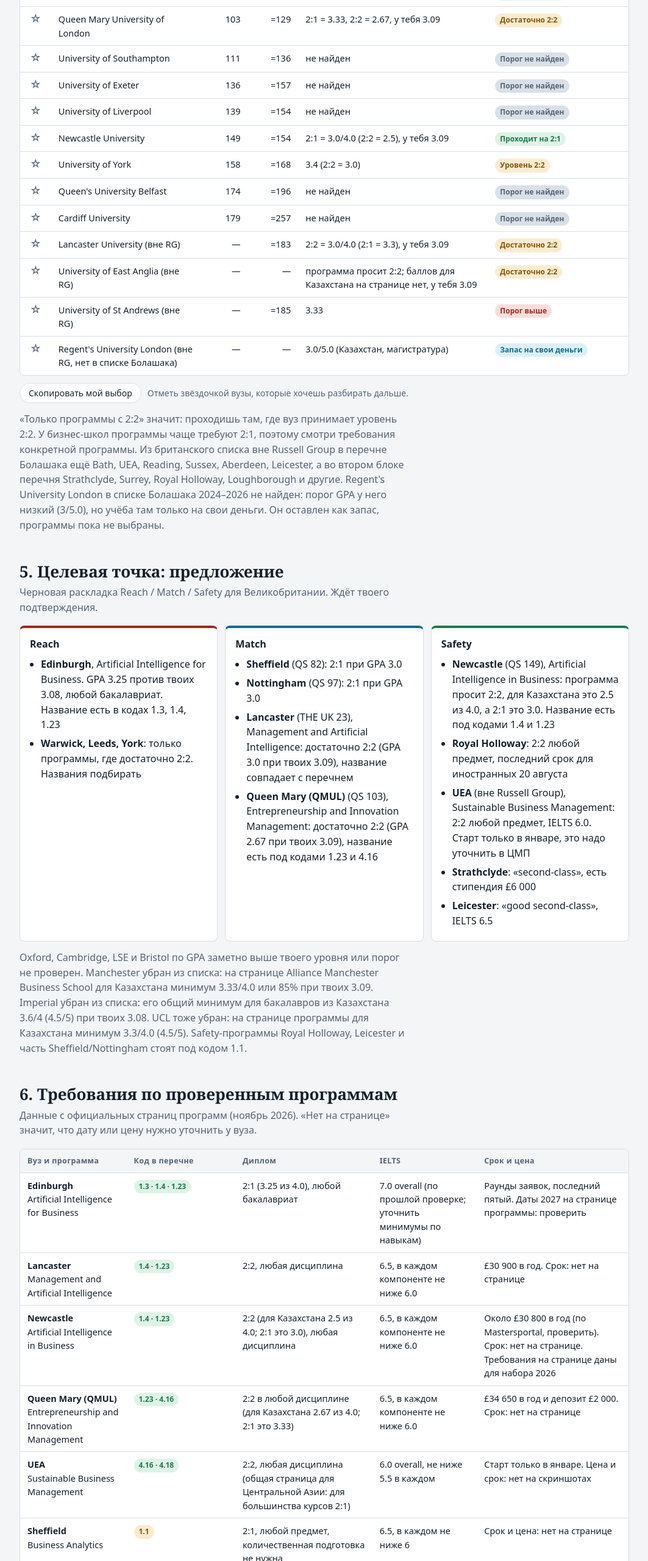
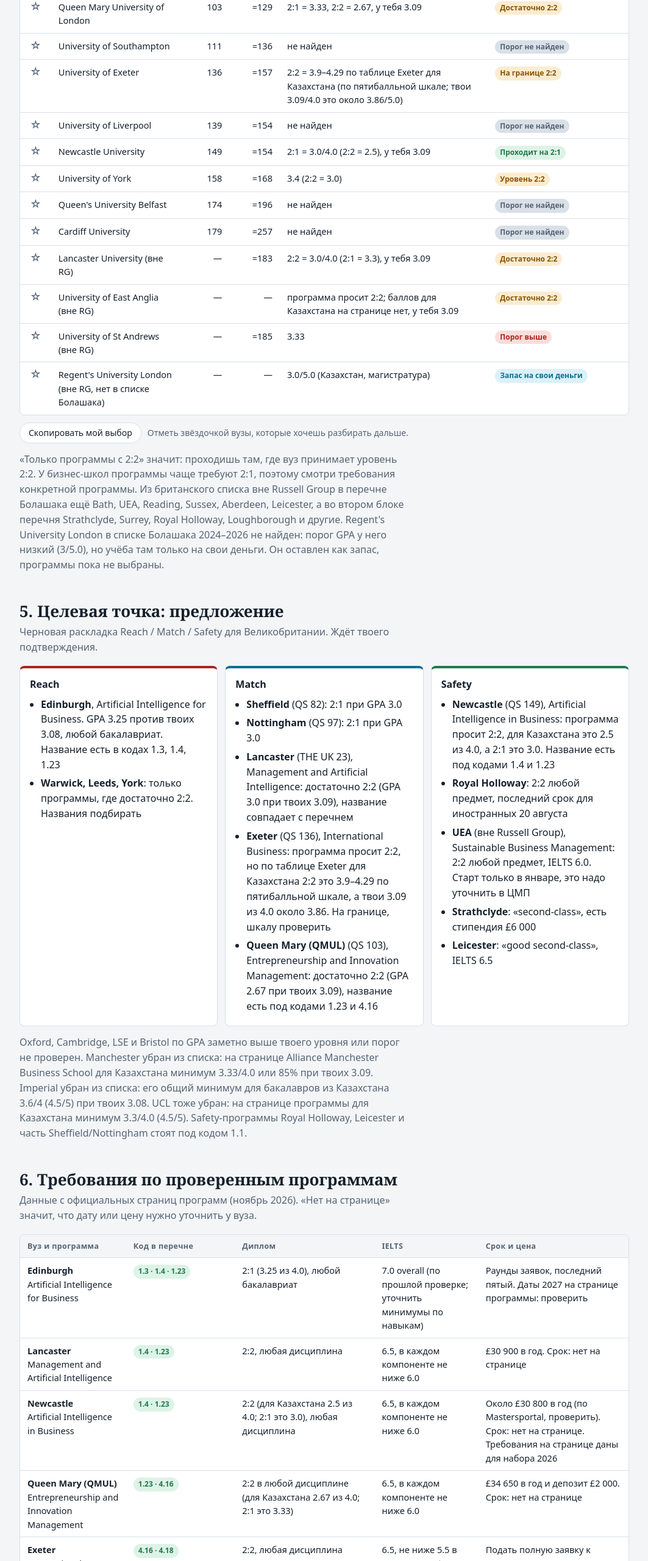
Before and after one commit to svulee-jpg/masters-abroad-2027, a plain HTML site: page site/index.html in a window 1280 px wide. Shown: the part 6100-8660 px from the top of the page at 61% size, without its empty margins (108-1171 px from the left). Drawn offline with Linux system fonts and the light colour scheme.

Commit message:
Add Exeter (MSc International Business) as a Match candidate, record Kazakhstan table
Co-Authored-By: Claude Sonnet 5.5 <noreply@anthropic.com>
Claude-Session: https://claude.ai/code/session_01M5FxfYeA7HBG2yaeZsGuze

```diff
--- a/site/index.html
+++ b/site/index.html
@@ -377,6 +377,7 @@ tr.p-closed td { opacity: .62; }
         <li><b>Sheffield</b> (QS 82): 2:1 при GPA 3.0</li>
         <li><b>Nottingham</b> (QS 97): 2:1 при GPA 3.0</li>
         <li><b>Lancaster</b> (THE UK 23), Management and Artificial Intelligence: достаточно 2:2 (GPA 3.0 при твоих 3.09), название совпадает с перечнем</li>
+        <li><b>Exeter</b> (QS 136), International Business: программа просит 2:2, но по таблице Exeter для Казахстана 2:2 это 3.9–4.29 по пятибалльной шкале, а твои 3.09 из 4.0 около 3.86. На границе, шкалу проверить</li>
         <li><b>Queen Mary (QMUL)</b> (QS 103), Entrepreneurship and Innovation Management: достаточно 2:2 (GPA 2.67 при твоих 3.09), название есть под кодами 1.23 и 4.16</li>
       </ul>
     </div>
@@ -407,6 +408,7 @@ tr.p-closed td { opacity: .62; }
         <tr><td><b>Lancaster</b><br>Management and Artificial Intelligence</td><td><span class="pill good">1.4 · 1.23</span></td><td>2:2, любая дисциплина</td><td>6.5, в каждом компоненте не ниже 6.0</td><td>£30 900 в год. Срок: нет на странице</td></tr>
         <tr><td><b>Newcastle</b><br>Artificial Intelligence in Business</td><td><span class="pill good">1.4 · 1.23</span></td><td>2:2 (для Казахстана 2.5 из 4.0; 2:1 это 3.0), любая дисциплина</td><td>6.5, в каждом компоненте не ниже 6.0</td><td>Около £30 800 в год (по Mastersportal, проверить). Срок: нет на странице. Требования на странице даны для набора 2026</td></tr>
         <tr><td><b>Queen Mary (QMUL)</b><br>Entrepreneurship and Innovation Management</td><td><span class="pill good">1.23 · 4.16</span></td><td>2:2 в любой дисциплине (для Казахстана 2.67 из 4.0; 2:1 это 3.33)</td><td>6.5, в каждом компоненте не ниже 6.0</td><td>£34 650 в год и депозит £2 000. Срок: нет на странице</td></tr>
+        <tr><td><b>Exeter</b><br>International Business</td><td><span class="pill good">4.16 · 4.18</span></td><td>2:2, любая дисциплина (Казахстан: 2:2 = 3.9–4.29, 2:1 = 4.3–4.69 по таблице Exeter; шкалу проверить)</td><td>6.5, не ниже 5.5 в каждом (профиль B1)</td><td>Подать полную заявку к середине июля (совет Exeter для иностранных). Цена: нет на странице программы</td></tr>
         <tr><td><b>UEA</b><br>Sustainable Business Management</td><td><span class="pill good">4.16 · 4.18</span></td><td>2:2, любая дисциплина (общая страница для Центральной Азии: для большинства курсов 2:1)</td><td>6.0 overall, не ниже 5.5 в каждом</td><td>Старт только в январе. Цена и срок: нет на скриншотах</td></tr>
         <tr><td><b>Sheffield</b><br>Business Analytics</td><td><span class="pill warn">1.1</span></td><td>2:1, любой предмет, количественная подготовка не нужна</td><td>6.5, в каждом не ниже 6</td><td>Срок и цена: нет на странице</td></tr>
         <tr><td><b>Nottingham</b><br>Business Analytics</td><td><span class="pill warn">1.1</span></td><td>2:1 в любой дисциплине и 2:1 в модулях с математикой или статистикой</td><td>6.5, не ниже 6.0</td><td>Цена: нет на странице</td></tr>
@@ -760,7 +762,7 @@ tr.p-closed td { opacity: .62; }
   <ol class="decide">
     <li><b>Добавить код 1.1 пятым направлением?</b> Рекомендация: да. Там Business Analytics, самые проходимые по GPA программы Sheffield, Nottingham, Royal Holloway, Leicester.</li>
     <li><b>Подтвердить целевую точку</b> из раздела 5 или заменить вузы звёздочками в разделе 4.</li>
-    <li><b>Найти пороги GPA</b> у Glasgow, Southampton, Exeter, Liverpool, QUB и Cardiff.</li>
+    <li><b>Найти пороги GPA</b> у Glasgow, Southampton, Liverpool, QUB и Cardiff.</li>
     <li><b>Подобрать программы</b> под коды 1.4, 1.23, 4.16, 4.18 в Sheffield, Nottingham, Durham, Leeds и York и сверить названия с перечнем.</li>
     <li><b>Записаться на IELTS</b> на начало декабря 2026, крайний срок 31 декабря (British Council Казахстан, компьютерный Academic). Без него в январе не подать в британские вузы, для GLOCAL он нужен к 14 января.</li>
     <li><b>Какие три заявки Erasmus Mundus подавать.</b> Рекомендация: GLOCAL (14 января) и Global COOP (27 января); третью оставить под NavigAIte EU, если старт в январе 2028 подходит, иначе под другую программу из каталога EMJM.</li>
@@ -809,7 +811,7 @@ var UNIS = [
   {n:"University of Nottingham", qs:97, the:"=157", gpa:"3.0 (2:2 = 2.5)", cat:"ok21", fit:"Проходит на 2:1"},
   {n:"Queen Mary University of London", qs:103, the:"=129", gpa:"2:1 = 3.33, 2:2 = 2.67, у тебя 3.09", cat:"ok22", fit:"Достаточно 2:2"},
   {n:"University of Southampton", qs:111, the:"=136", gpa:"не найден", cat:"unknown", fit:"Порог не найден"},
-  {n:"University of Exeter", qs:136, the:"=157", gpa:"не найден", cat:"unknown", fit:"Порог не найден"},
+  {n:"University of Exeter", qs:136, the:"=157", gpa:"2:2 = 3.9–4.29 по таблице Exeter для Казахстана (по пятибалльной шкале; твои 3.09/4.0 это около 3.86/5.0)", cat:"near", fit:"На границе 2:2"},
   {n:"University of Liverpool", qs:139, the:"=154", gpa:"не найден", cat:"unknown", fit:"Порог не найден"},
   {n:"Newcastle University", qs:149, the:"=154", gpa:"2:1 = 3.0/4.0 (2:2 = 2.5), у тебя 3.09", cat:"ok21", fit:"Проходит на 2:1"},
   {n:"University of York", qs:158, the:"=168", gpa:"3.4 (2:2 = 3.0)", cat:"ok22", fit:"Уровень 2:2"},
@@ -900,6 +902,7 @@ render();
     {r: "UK", uni: "Newcastle University", p: "MSc Artificial Intelligence in Business", url: "https://www.ncl.ac.uk/postgraduate/degrees/5549f/", dir: "1.4", rt: ["bol"], f: "full", d: "9999-01-01", dl: "не найден", dls: "нет на странице программы", req: "2:2; для Казахстана 2:1 = 3.0/4.0, 2:2 = 2.5/4.0 · IELTS 6.5 (не ниже 6.0)", cost: "около £30 800 в год (Mastersportal), проверить", t: "S", pk: true, n: "Название есть в перечне Болашака (коды 1.4 и 1.23). Старт сентябрь 2027, 12 месяцев, Business School. Требования на странице даны для набора 2026, проверить на 2027. Брать вариант 5549F, а не 5550F with Study Abroad."},
     {r: "UK", uni: "Queen Mary University of London", p: "MSc Entrepreneurship and Innovation Management", url: "https://www.qmul.ac.uk/postgraduate/taught/coursefinder/courses/entrepreneurship-and-innovation-management-msc/", dir: "4.16", rt: ["bol"], f: "full", d: "9999-01-01", dl: "не найден", dls: "нет на странице программы", req: "2:2 в любой дисциплине (Казахстан: 2:2 = 2.67/4.0, 2:1 = 3.33/4.0) · IELTS 6.5 (не ниже 6.0)", cost: "£34 650 в год + депозит £2 000", t: "M", n: "Название есть в перечне Болашака (коды 1.23 и 4.16). Старт сентябрь 2027, 1 год, Queen Mary Business School. Ты проходишь по 2:2, но не по 2:1."},
     {r: "UK", uni: "University of East Anglia (вне Russell Group)", p: "MSc Sustainable Business Management", url: "https://www.uea.ac.uk/course/postgraduate/msc-sustainable-business-management", dir: "4.18", rt: ["bol"], f: "full", d: "9999-01-01", dl: "не найден", dls: "нет на скриншотах", req: "2:2, любая дисциплина · IELTS 6.0 (не ниже 5.5)", cost: "нет на скриншотах", t: "S", pk: true, n: "Вуз в «Моём выборе» (22.11.2026), программу пока не выбирали: строка показывает MSc Sustainable Business Management со скриншотов. Название есть в перечне Болашака (коды 4.16 и 4.18). Старт только в январе (на странице январь 2027, значит для твоего цикла январь 2028): уточнить в ЦМП, берёт ли Болашак такой старт. Программа про устойчивый бизнес, не про ИИ."},
+    {r: "UK", uni: "University of Exeter", p: "MSc International Business", url: "https://www.exeter.ac.uk/masters-degrees/msc-international-business/", dir: "4.16", rt: ["bol"], f: "full", d: "2027-07-15", dl: "середина июля (совет)", dls: "совет Exeter для иностранных, жёсткий срок проверить", req: "2:2, любая дисциплина; Казахстан: 2:2 = 3.9–4.29 по таблице Exeter (шкала пятибалльная, твои 3.09/4.0 это около 3.86) · IELTS 6.5 (не ниже 5.5)", cost: "нет на странице программы; депозит £2 500", t: "M", n: "Название есть в перечне Болашака (коды 4.16 и 4.18). Старт сентябрь 2027, 12 месяцев, Streatham Campus. Заявки на 2027/28 открылись 28 сентября 2026. На границе по GPA: на странице написано, что рассматривают и при высоких оценках по профильным модулям или большом опыте."},
     {r: "UK", uni: "University of Sheffield", p: "MSc Business Analytics", dir: "1.1", rt: ["bol"], f: "full", d: "9999-01-01", dl: "не найден", dls: "нет на странице программы", req: "2:1 (GPA 3.0), любой предмет, количественной подготовки не нужно · IELTS 6.5 (не ниже 6.0)", cost: "стипендии до £7 000; цена не найдена", t: "M", n: "Код 1.1. По порогу GPA проходишь на 2:1."},
     {r: "UK", uni: "University of Nottingham", p: "MSc Business Analytics", dir: "1.1", rt: ["bol"], f: "full", d: "9999-01-01", dl: "не найден", dls: "нет на странице программы", req: "2:1 (GPA 3.0) в любой дисциплине и 2:1 в модулях с математикой или статистикой · IELTS 6.5 (не ниже 6.0)", cost: "цена не найдена", t: "M", n: "Код 1.1. Проверить, что в транскрипте достаточно количественных модулей."},
     {r: "UK", uni: "University of Leicester", p: "MSc Business Analytics", dir: "1.1", rt: ["bol"], f: "full", d: "9999-01-01", dl: "не найден", dls: "январский набор закрывался 20 ноября 2026; сентябрь проверить", req: "«Good second-class», предмет не указан · IELTS 6.5", cost: "£23 650 (на сентябрь 2027 проверить)", t: "S", n: "Код 1.1."},
```
Also changed, not shown: 2 other files.
